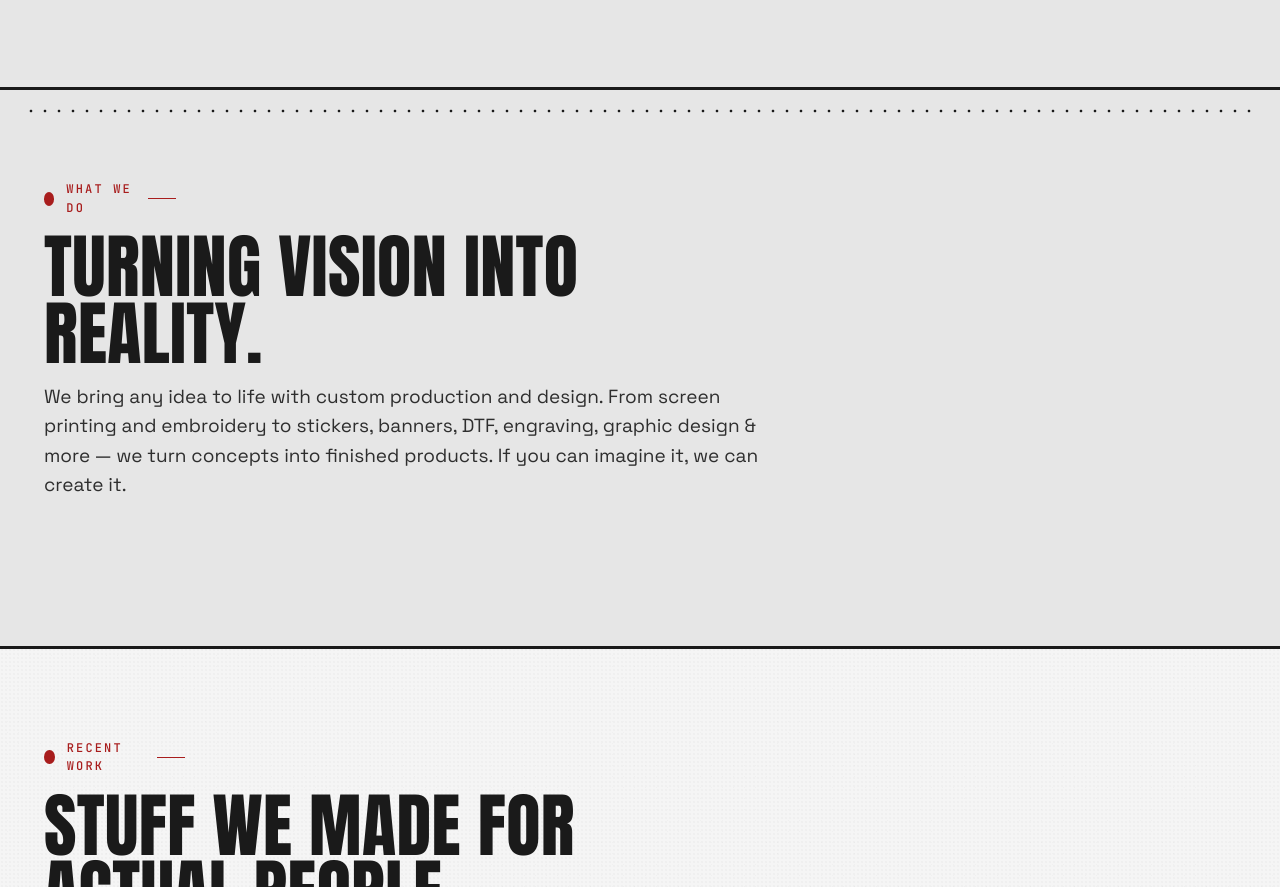
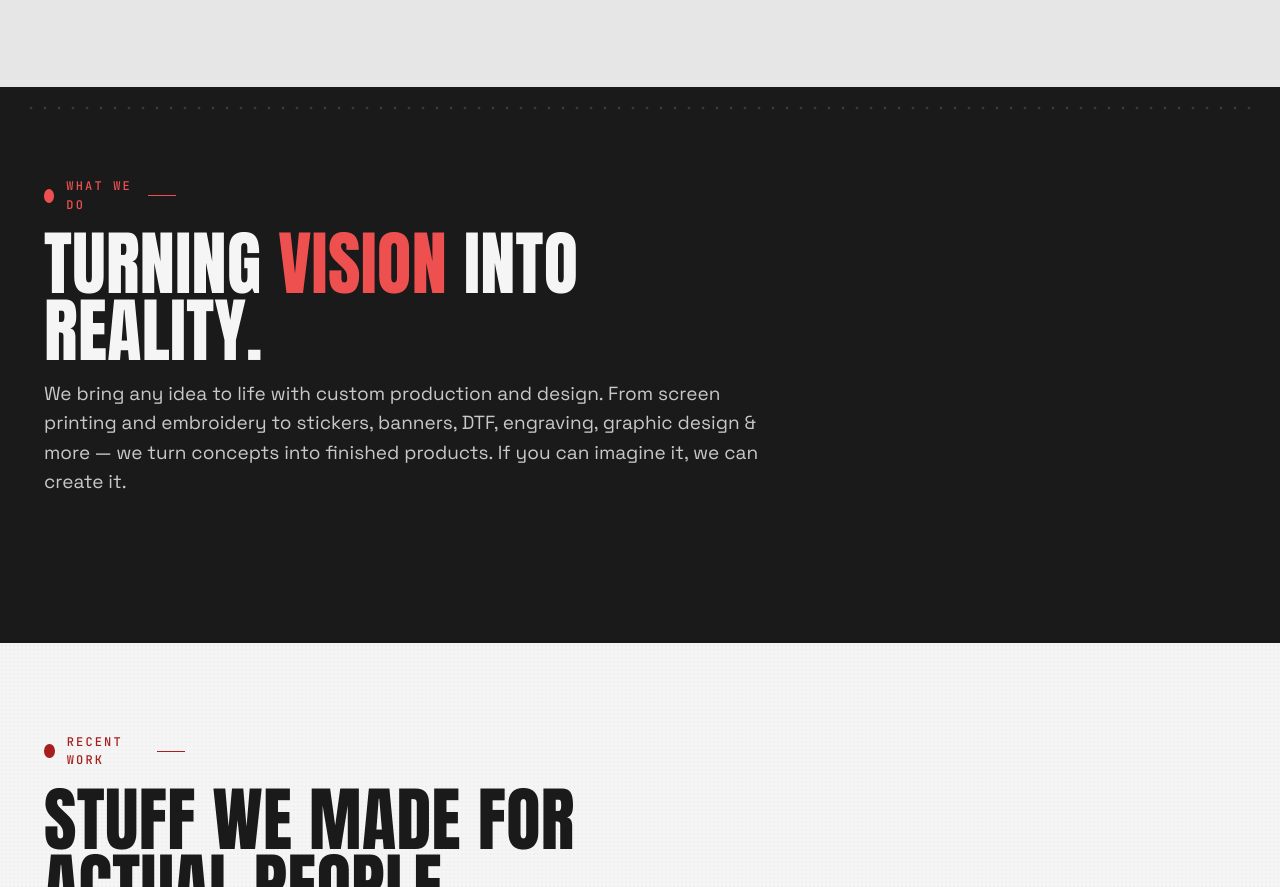
Before and after one commit to bdkolstad1316/North-West-Design, a website: page index.html in a window 1280 px wide. Shown: the part 1904-2791 px from the top of the page. Drawn offline with Linux system fonts and the light colour scheme.

Commit message:
Vision Update

```diff
--- a/index.html
+++ b/index.html
@@ -401,22 +401,44 @@ p { color: var(--ink-soft); }
 /* ===== SERVICES ===== */
 .services {
   padding: 90px 0;
-  background: var(--paper-deep);
-  border-top: 3px solid var(--ink);
-  border-bottom: 3px solid var(--ink);
+  background: var(--ink);
   position: relative;
 }
 .services::before {
-  /* a decorative dot row at the top */
+  /* decorative dot row at the top, lightened for dark bg */
   content: "";
   position: absolute;
   top: 18px;
   left: 24px;
   right: 24px;
   height: 6px;
-  background-image: radial-gradient(circle, var(--ink) 1.5px, transparent 1.6px);
+  background-image: radial-gradient(circle, #3a3a3a 1.5px, transparent 1.6px);
   background-size: 14px 6px;
   background-repeat: repeat-x;
+}
+.services h2 { color: var(--paper); }
+.services .section-head p { color: #c8c8c8; }
+.services .eyebrow { color: var(--red-light); }
+
+/* Subtle breathing animation on the word VISION */
+.vision-word {
+  color: var(--red-light);
+  display: inline-block;
+  text-shadow: 0 0 0 transparent;
+  animation: visionPulse 7s ease-in-out infinite;
+}
+@keyframes visionPulse {
+  0%, 100% {
+    text-shadow: 0 0 0 transparent;
+  }
+  50% {
+    text-shadow:
+      0 0 24px rgba(238, 80, 80, 0.55),
+      0 0 48px rgba(238, 80, 80, 0.25);
+  }
+}
+@media (prefers-reduced-motion: reduce) {
+  .vision-word { animation: none; }
 }
 .service-grid {
   display: grid;
@@ -1184,7 +1206,7 @@ body.lb-open { overflow: hidden; }
   <div class="container">
     <div class="section-head fade-up">
       <span class="eyebrow">What we do</span>
-      <h2>Turning vision into <span class="red">reality.</span></h2>
+      <h2>Turning <span class="vision-word">vision</span> into <span class="red">reality.</span></h2>
       <p>We bring any idea to life with custom production and design. From screen printing and embroidery to stickers, banners, DTF, engraving, graphic design &amp; more — we turn concepts into finished products. If you can imagine it, we can create it.</p>
     </div>
   </div>
```
